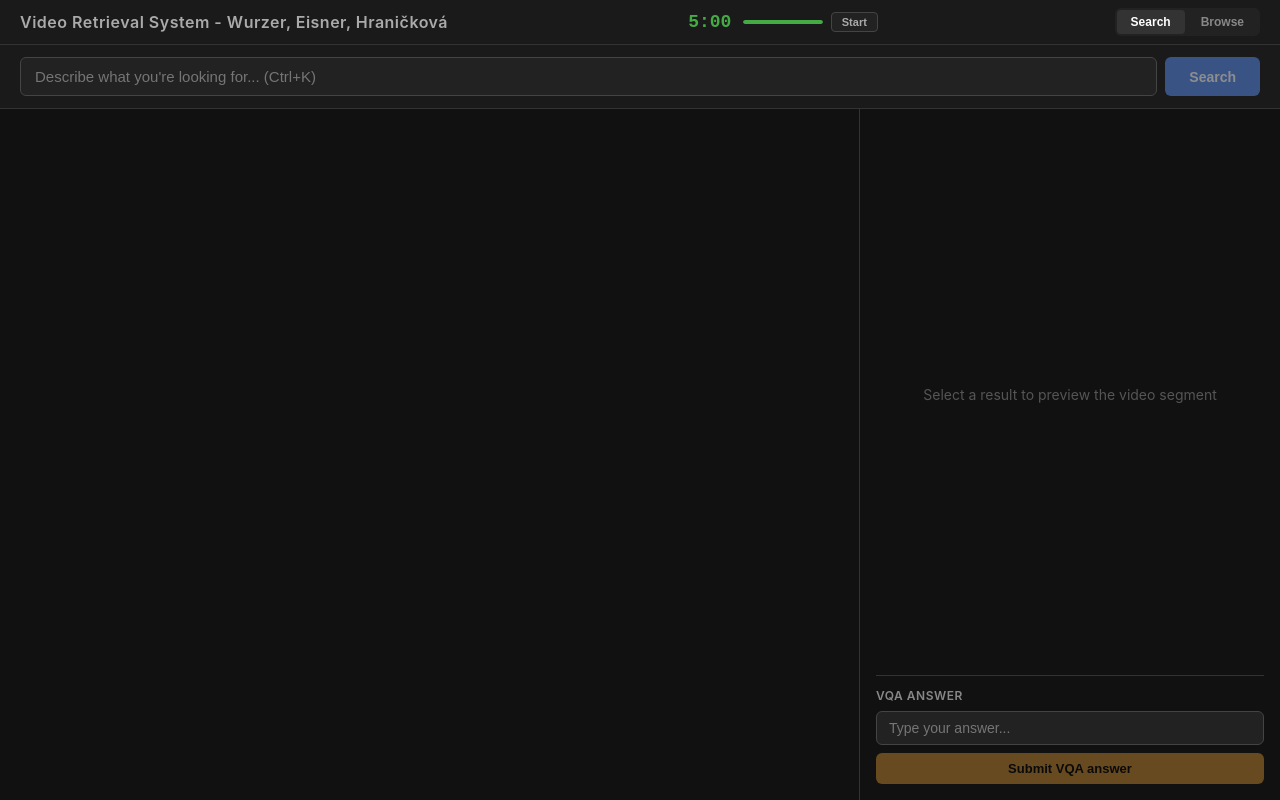
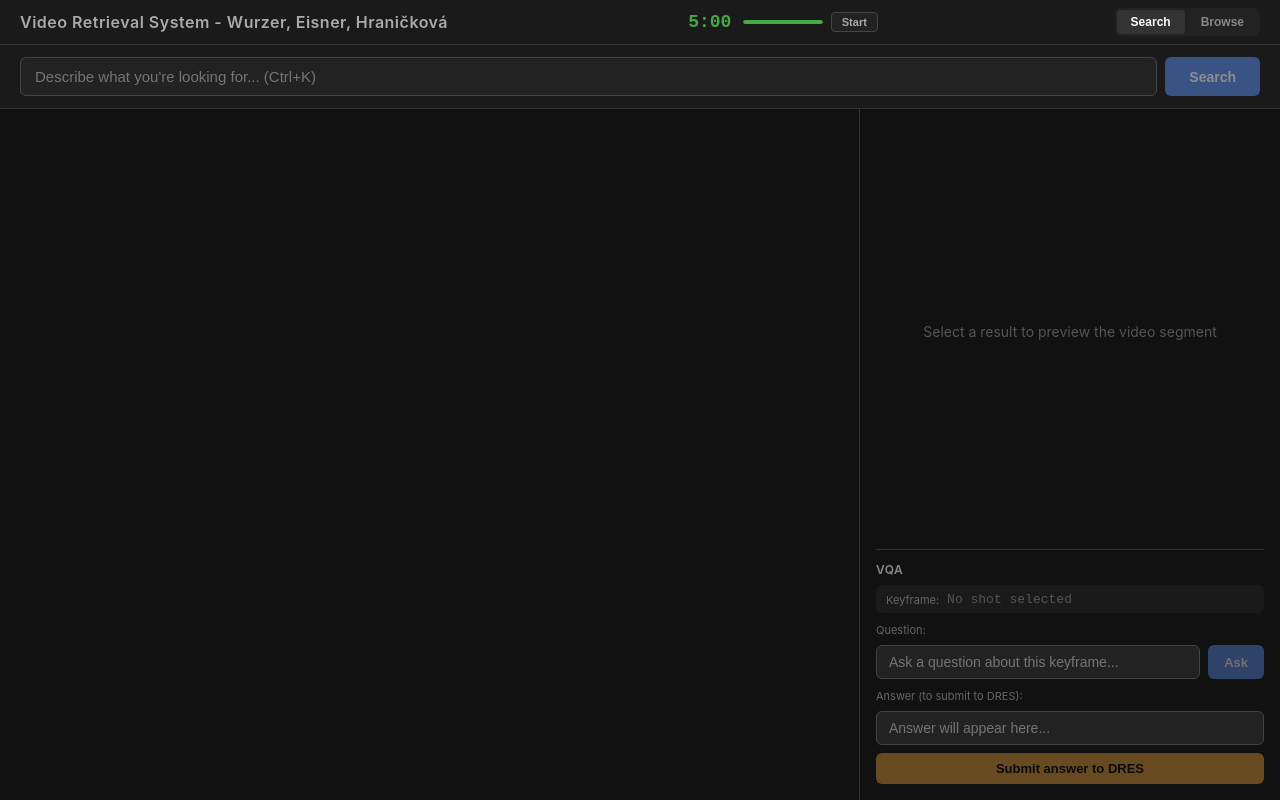
Before and after one commit to towurzer/CLIMB, a React (Vite) app in the folder frontend/: page / in a window 1280 px wide. Built offline with nearby package versions, Linux system fonts and the light colour scheme.

Commit message:
adding middle frame + connecting vqa to the frontend

```diff
--- a/frontend/src/App.css
+++ b/frontend/src/App.css
@@ -676,6 +676,55 @@ body {
   color: #fff;
 }
 
+.vqa-shot-info {
+  display: flex;
+  align-items: center;
+  gap: 8px;
+  padding: 6px 10px;
+  background: #1a1a1a;
+  border-radius: 6px;
+}
+
+.vqa-shot-id {
+  font-size: 13px;
+  color: #ddd;
+  font-weight: 600;
+  font-family: monospace;
+}
+
+.vqa-shot-id.empty {
+  color: #555;
+  font-weight: 400;
+}
+
+.vqa-field-label {
+  font-size: 11px;
+  color: #666;
+  margin-top: 2px;
+}
+
+.vqa-ask-btn {
+  padding: 8px 16px;
+  font-size: 13px;
+  font-weight: 600;
+  background: #5b8def;
+  color: #fff;
+  border: none;
+  border-radius: 6px;
+  cursor: pointer;
+  transition: background 0.2s;
+  white-space: nowrap;
+}
+
+.vqa-ask-btn:hover:not(:disabled) {
+  background: #4a7de0;
+}
+
+.vqa-ask-btn:disabled {
+  opacity: 0.4;
+  cursor: not-allowed;
+}
+
 /* ── Video Browser (Browse Mode) ── */
 .browse-view {
   display: flex;
--- a/frontend/src/App.jsx
+++ b/frontend/src/App.jsx
@@ -101,6 +101,7 @@ function App() {
       const res = await fetch(`${API_URL}/climb/search?q=${encodeURIComponent(searchQuery)}`);
       // answer again in javascript object
       const data = await res.json();
+      console.log("first result:", data.results[0]);
       // displaying results
       setResults(data.results || []);
     } catch (err) {
@@ -139,8 +140,10 @@ function App() {
       video_id: prev?.video_id || shot.video_id,
       shot_id: shot.shot_id,
       score: prev?.score || 0,
+      middle_frame: shot.middle_frame,
       start_frame: shot.start_frame,
       end_frame: shot.end_frame,
+
       // 25 is just a backup becuase it is most common
       fps: shot.fps || prev?.fps || 25,
       // we need to recalculate, because DRES is usinf ms not frames
@@ -204,6 +207,7 @@ function App() {
 
   // Select result
   const handleSelect = useCallback((result) => {
+    console.log("handleSelect middle_frame:", result.middle_frame);
     setSelectedResult(result);
     setConfirmSubmit(false);
     setSubmitStatus(null);
--- a/frontend/src/components/VideoPlayer.jsx
+++ b/frontend/src/components/VideoPlayer.jsx
@@ -4,9 +4,12 @@ function VideoPlayer({ result, apiUrl }) {
   const videoRef = useRef(null);
   const [loopSegment, setLoopSegment] = useState(true);
 
-  const startSec = result.start_time_ms / 1000;
-  const endSec = result.end_time_ms / 1000;
+  const startSec = result.middle_frame
+    ? result.middle_frame / result.fps
+    : result.start_time_ms / 1000;
+  const endSec = startSec + 5;
   const videoUrl = `${apiUrl}/videos/${result.video_id}.mp4`;
+  console.log("middle_frame:", result.middle_frame, "startSec:", startSec, "fps:", result.fps);
 
   // When video_id changes, reload the video. When only the segment changes, just seek.
   useEffect(() => {
--- a/frontend/src/components/VqaAnswer.jsx
+++ b/frontend/src/components/VqaAnswer.jsx
@@ -1,10 +1,46 @@
-import { useState } from "react";
+import { useState, useEffect } from "react";
 
 function VqaAnswer({ apiUrl, selectedResult, onSubmitted }) {
+    const [question, setQuestion] = useState("");
     const [answer, setAnswer] = useState("");
+    const [askingStatus, setAskingStatus] = useState(null);
     const [confirmVqa, setConfirmVqa] = useState(false);
     const [vqaStatus, setVqaStatus] = useState(null);
 
+    // Auto-fill shot info when selection changes
+    const shotInfo = selectedResult
+        ? `${selectedResult.video_id} / shot ${selectedResult.shot_id}`
+        : "No shot selected";
+
+    // Ask VQA question to backend
+    const handleAsk = async () => {
+        if (!question.trim() || !selectedResult) return;
+        setAskingStatus("asking");
+
+        try {
+            const res = await fetch(
+                `${apiUrl}/climb/videos/${selectedResult.video_id}/${selectedResult.shot_id}/ask`,
+                {
+                    method: "POST",
+                    headers: { "Content-Type": "application/json" },
+                    body: JSON.stringify({ question: question.trim() }),
+                }
+            );
+            const data = await res.json();
+            const raw = data.answer || "";
+            const answerOnly = raw.includes("Answer:")
+                ? raw.split("Answer:")[1].trim()
+                : raw.trim();
+            setAnswer(answerOnly);
+            setAskingStatus("done");
+        } catch (err) {
+            console.error("VQA ask failed:", err);
+            setAskingStatus("error");
+            setTimeout(() => setAskingStatus(null), 3000);
+        }
+    };
+
+    // Submit answer to DRES
     const handleVqaSubmit = async () => {
         if (!answer.trim()) return;
         setVqaStatus("submitting");
@@ -16,7 +52,6 @@ function VqaAnswer({ apiUrl, selectedResult, onSubmitted }) {
                 headers: { "Content-Type": "application/json" },
                 body: JSON.stringify({
                     text_answer: answer.trim(),
-                    // Optionally include video segment if one is selected
                     video_id: selectedResult?.video_id || null,
                     start_time_ms: selectedResult?.start_time_ms || null,
                     end_time_ms: selectedResult?.end_time_ms || null,
@@ -24,11 +59,9 @@ function VqaAnswer({ apiUrl, selectedResult, onSubmitted }) {
             });
             const data = await res.json();
             setVqaStatus("success");
-            console.log("VQA DRES response:", data);
             if (onSubmitted) onSubmitted(answer.trim(), "success");
             setTimeout(() => {
                 setVqaStatus(null);
-                setAnswer("");
             }, 3000);
         } catch (err) {
             console.error("VQA submit failed:", err);
@@ -40,35 +73,68 @@ function VqaAnswer({ apiUrl, selectedResult, onSubmitted }) {
 
     return (
         <div className="vqa-section">
-            <div className="vqa-label">VQA Answer</div>
+            <div className="vqa-label">VQA</div>
+
+            {/* Shot reference - auto-filled */}
+            <div className="vqa-shot-info">
+                <span className="vqa-field-label">Keyframe:</span>
+                <span className={`vqa-shot-id ${selectedResult ? "" : "empty"}`}>
+                    {shotInfo}
+                </span>
+            </div>
+
+            {/* Question input */}
+            <div className="vqa-field-label">Question:</div>
             <div className="vqa-input-row">
                 <input
                     type="text"
                     className="vqa-input"
-                    placeholder="Type your answer..."
+                    placeholder="Ask a question about this keyframe..."
+                    value={question}
+                    onChange={(e) => {
+                        setQuestion(e.target.value);
+                        setAskingStatus(null);
+                    }}
+                    onKeyDown={(e) => {
+                        if (e.key === "Enter" && question.trim() && selectedResult) {
+                            handleAsk();
+                        }
+                    }}
+                    disabled={!selectedResult || askingStatus === "asking"}
+                />
+                <button
+                    className="vqa-ask-btn"
+                    onClick={handleAsk}
+                    disabled={!question.trim() || !selectedResult || askingStatus === "asking"}
+                >
+                    {askingStatus === "asking" ? "..." : "Ask"}
+                </button>
+            </div>
+
+            {/* Answer field - editable, auto-filled by VQA response */}
+            <div className="vqa-field-label">Answer (to submit to DRES):</div>
+            <div className="vqa-input-row">
+                <input
+                    type="text"
+                    className="vqa-input"
+                    placeholder="Answer will appear here..."
                     value={answer}
                     onChange={(e) => {
                         setAnswer(e.target.value);
                         setConfirmVqa(false);
                         setVqaStatus(null);
                     }}
-                    onKeyDown={(e) => {
-                        // Enter to trigger confirm, not submit directly
-                        if (e.key === "Enter" && answer.trim() && !confirmVqa) {
-                            setConfirmVqa(true);
-                        }
-                    }}
                     disabled={vqaStatus === "submitting"}
                 />
             </div>
 
+            {/* Submit to DRES */}
             {!confirmVqa ? (
                 <button
                     className={`vqa-submit-btn ${vqaStatus || ""}`}
                     onClick={() => {
-                        if (answer.trim() && !vqaStatus) {
-                            setConfirmVqa(true);
-                        }
+                        if (answer.trim() && !vqaStatus) setConfirmVqa(true);
+                        if (vqaStatus === "error") setConfirmVqa(true);
                     }}
                     disabled={!answer.trim() || vqaStatus === "submitting" || vqaStatus === "success"}
                 >
@@ -78,20 +144,14 @@ function VqaAnswer({ apiUrl, selectedResult, onSubmitted }) {
                             ? "Submitted!"
                             : vqaStatus === "error"
                                 ? "Error - try again?"
-                                : "Submit VQA answer"}
+                                : "Submit answer to DRES"}
                 </button>
             ) : (
                 <div className="confirm-row">
-                    <button
-                        className="vqa-submit-btn confirm"
-                        onClick={handleVqaSubmit}
-                    >
+                    <button className="vqa-submit-btn confirm" onClick={handleVqaSubmit}>
                         Yes, submit "{answer}"
                     </button>
-                    <button
-                        className="vqa-submit-btn cancel"
-                        onClick={() => setConfirmVqa(false)}
-                    >
+                    <button className="vqa-submit-btn cancel" onClick={() => setConfirmVqa(false)}>
                         Cancel
                     </button>
                 </div>
```
Also changed, not shown: 1 other file (tests, documents, lock files or other folders).
